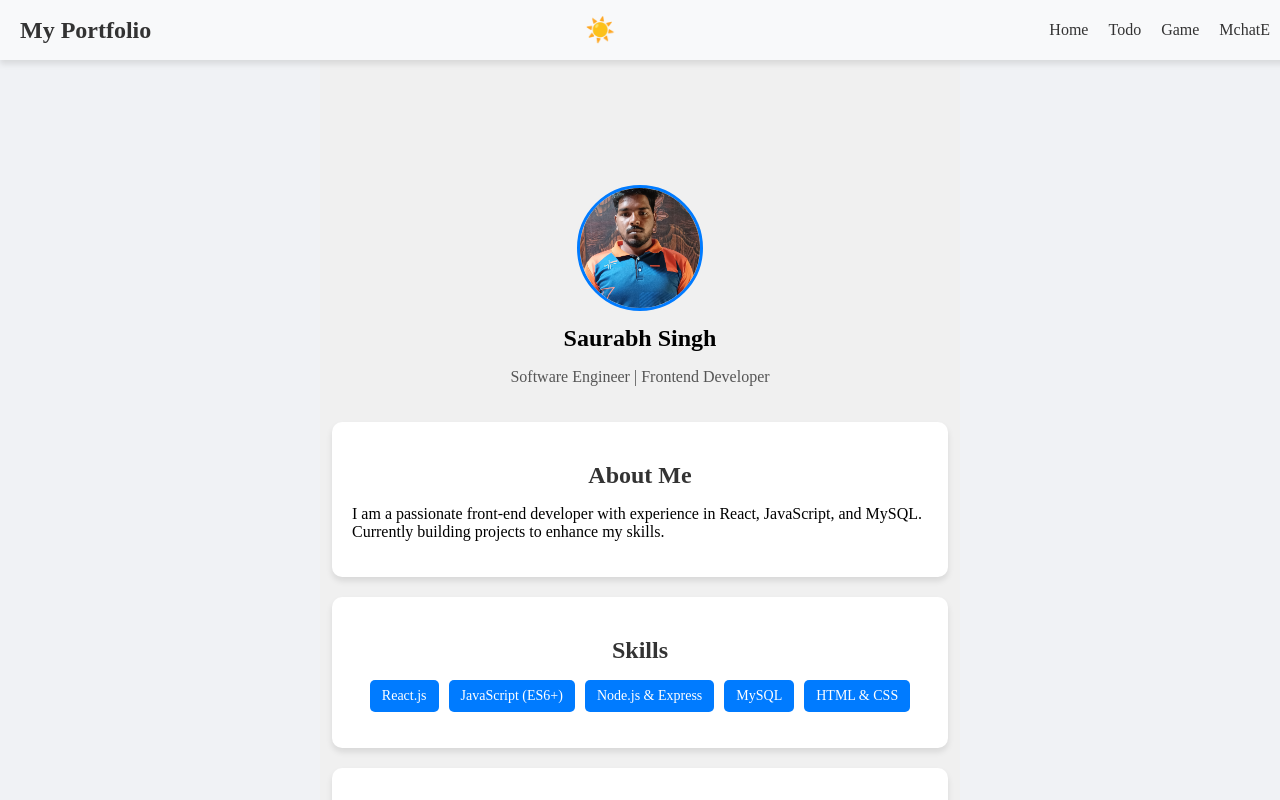
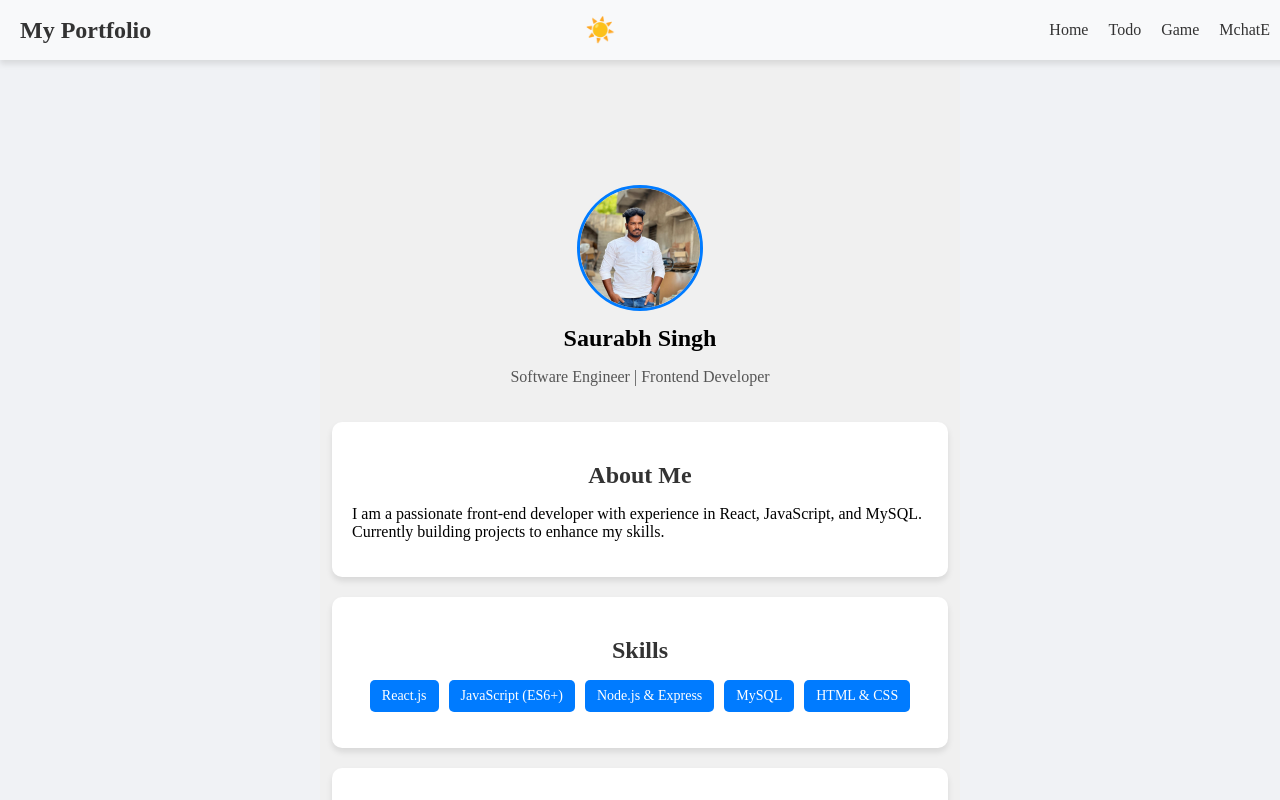
Before and after one commit to Saurabh63948/todo-app, a React (Vite) app: page / in a window 1280 px wide. Shown: the top 800 px of the page. Built offline with nearby package versions, Linux system fonts and the light colour scheme; no server answers.

Commit message:
Update Wellcome.jsx

```diff
--- a/src/components/wellCome/Wellcome.jsx
+++ b/src/components/wellCome/Wellcome.jsx
@@ -6,7 +6,7 @@ const Welcome = () => {
   return (
     <div className={styles.container}>
       <div className={styles.profile}>
-        <img src="/1.png" alt="Profile" className={styles.profileImage} />
+        <img src="/2.png" alt="Profile" className={styles.profileImage} />
 
         <h1 className={styles.name}>Saurabh Singh</h1>
         <p className={styles.jobTitle}>Software Engineer | Frontend Developer</p>
```
